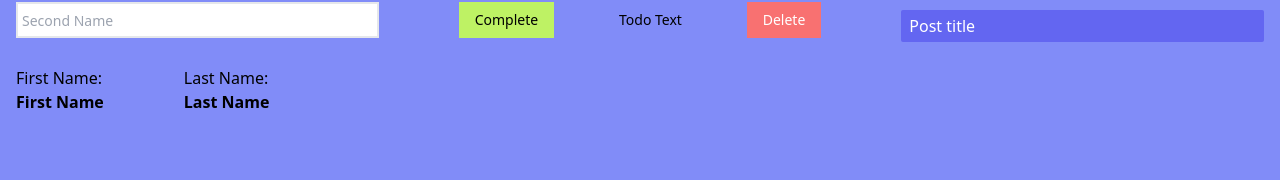
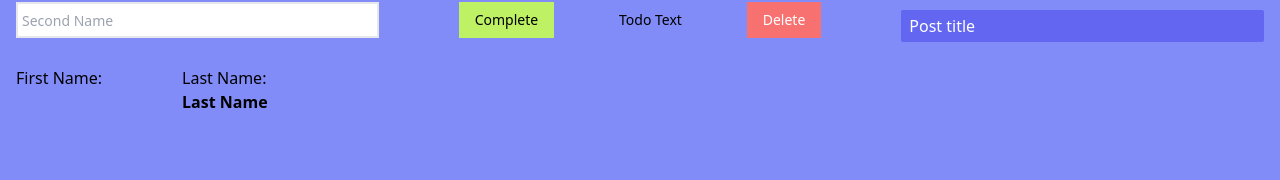
Before and after one commit to Evgeniya1307/Redux-toolkit, a React (Create React App) app: page / in a window 1280 px wide. Shown: the part 106-286 px from the top of the page. Built offline with nearby package versions, Linux system fonts and the light colour scheme.

Commit message:
setLastName: (state, action)=> {     state.lastName = action.payload;научимся менять наш lastName

```diff
--- a/src/components/FirstName.js
+++ b/src/components/FirstName.js
@@ -2,8 +2,8 @@ import React from 'react'
 import{useSelector} from 'react-redux';
 
 const FirstName = () => {
-    const name = useSelector((state) => state.user)
-    return <div className='font-bold'>First Name</div>
+    const name = useSelector((state) => state.user.FirstName)//указываем что нужно получить
+    return <div className='font-bold'>{name}</div>
 }
 
 export default FirstName
--- a/src/components/features/user/userSlice.js
+++ b/src/components/features/user/userSlice.js
@@ -13,6 +13,10 @@ export const userSlice = createSlice({
     setFirstName: (state, action) => {
       state.firstName = action.payload; //action.payload -я на клиентской части буду передавать из формы и эти данные буду передавать вот именно те данные которые передаю будут находитьс в обьекте action в поле payload где будет например лежать имя иван
     }, // научимся менять наш firstName: "",
+  setLastName: (state, action)=> {
+    state.lastName = action.payload;
+  }
+
   },
 })
 
```
